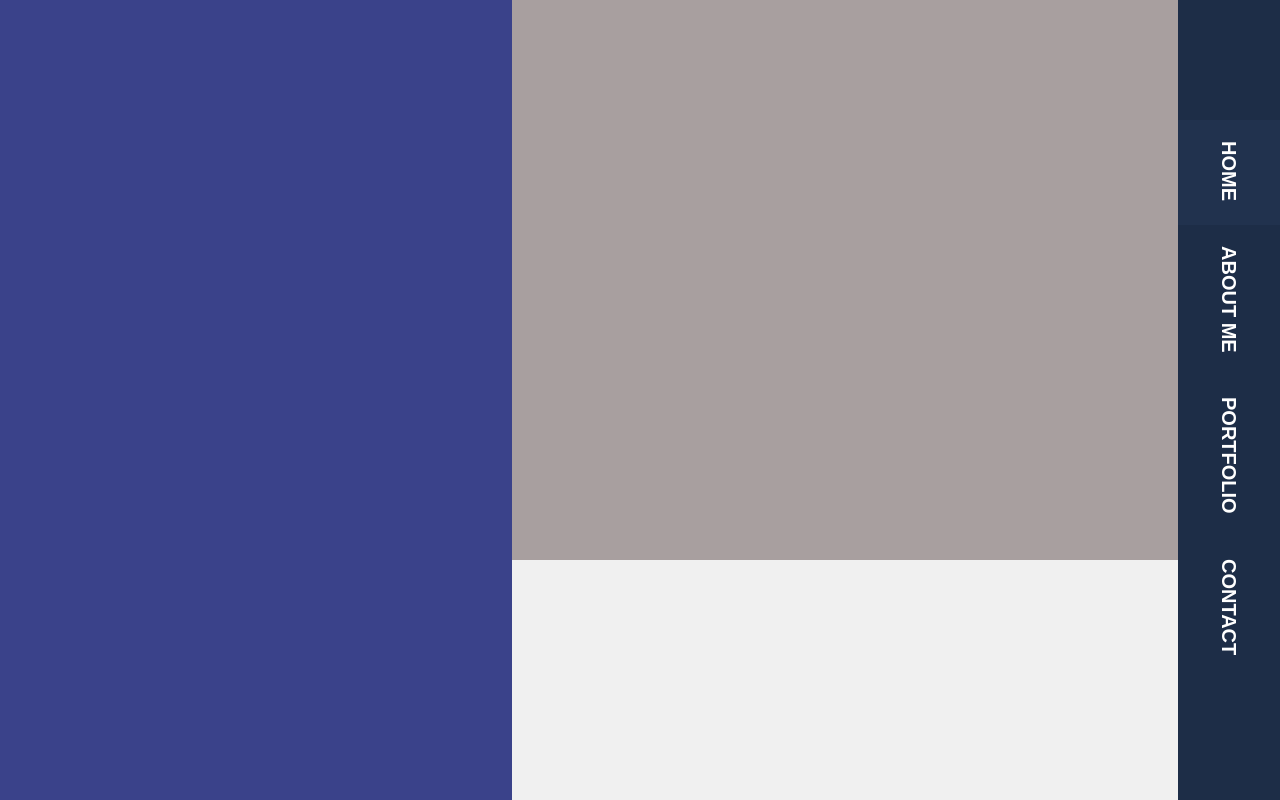
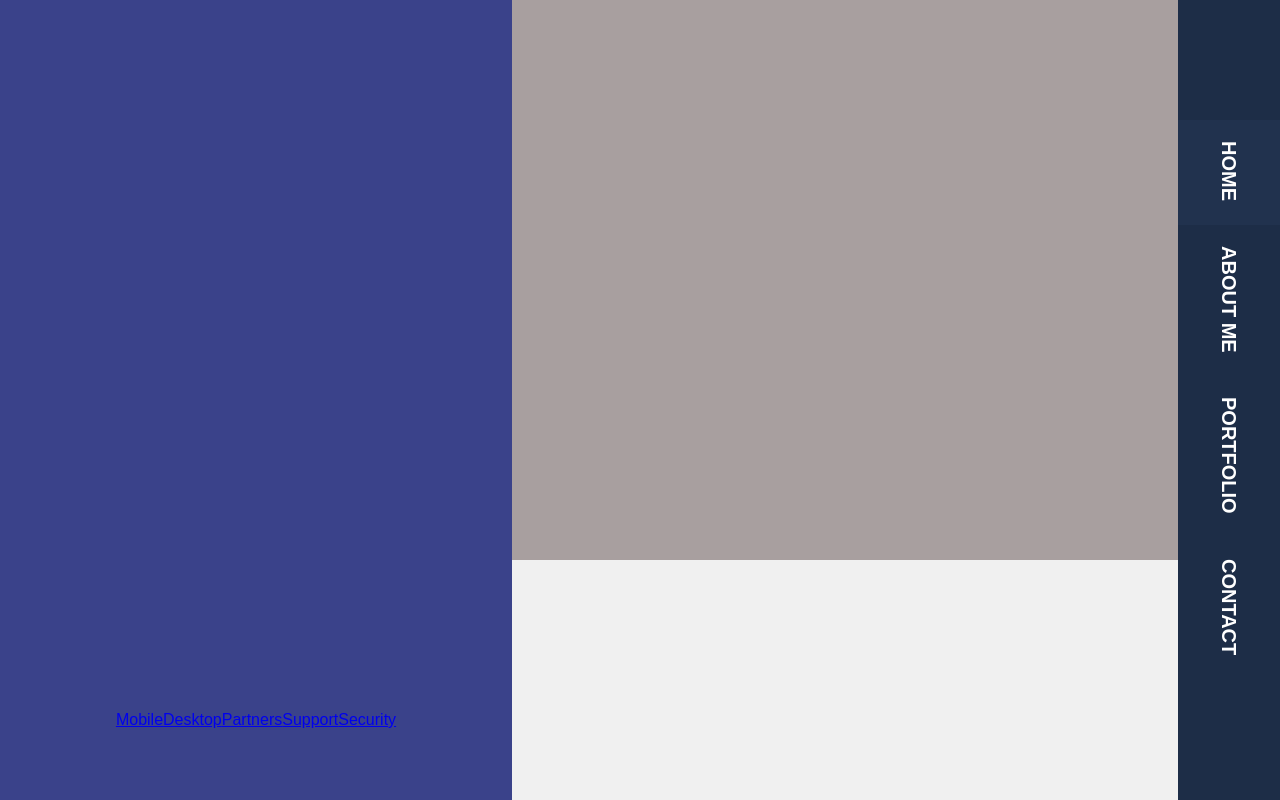
Before and after one commit to andrew8gmf/portfolio, a plain HTML site: page index.html in a window 1280 px wide. Drawn offline with Linux system fonts and the light colour scheme; a web font is replaced by a local one.

Commit message:
align social icons

```diff
--- a/css/style.css
+++ b/css/style.css
@@ -20,16 +20,28 @@ html,body{
     background-color: #3a428a;
 }
 
-.presentation{
+.upper{
     width: 100%;
     height: 60%;
     background-color: initial;
 }
 
-.social{
+.bottom{
+    display: flex;
+    flex-direction: column;
     width: 100%;
     height: 40%;
     background-color: initial;
+    justify-content: flex-end;
+}
+
+.social{
+    display: flex;
+    flex-direction: row;
+    width: 100%;
+    height: 50%;
+    justify-content: center;
+    align-items: center;
 }
 
 /* Conteúdo */
--- a/index.html
+++ b/index.html
@@ -13,10 +13,17 @@
   <body>
     <div class="main">
         <nav id="sidebar-left">
-            <div class="presentation">
+            <div class="upper">
 
             </div>
-            <div class="social">
+            <div class="bottom">
+                <div class="social">
+                    <a href="#" class="hi-icon hi-icon-mobile">Mobile</a>
+                    <a href="#" class="hi-icon hi-icon-screen">Desktop</a>
+                    <a href="#" class="hi-icon hi-icon-earth">Partners</a>
+                    <a href="#" class="hi-icon hi-icon-support">Support</a>
+                    <a href="#" class="hi-icon hi-icon-locked">Security</a>
+                </div>
 
             </div>
         </nav>
```
